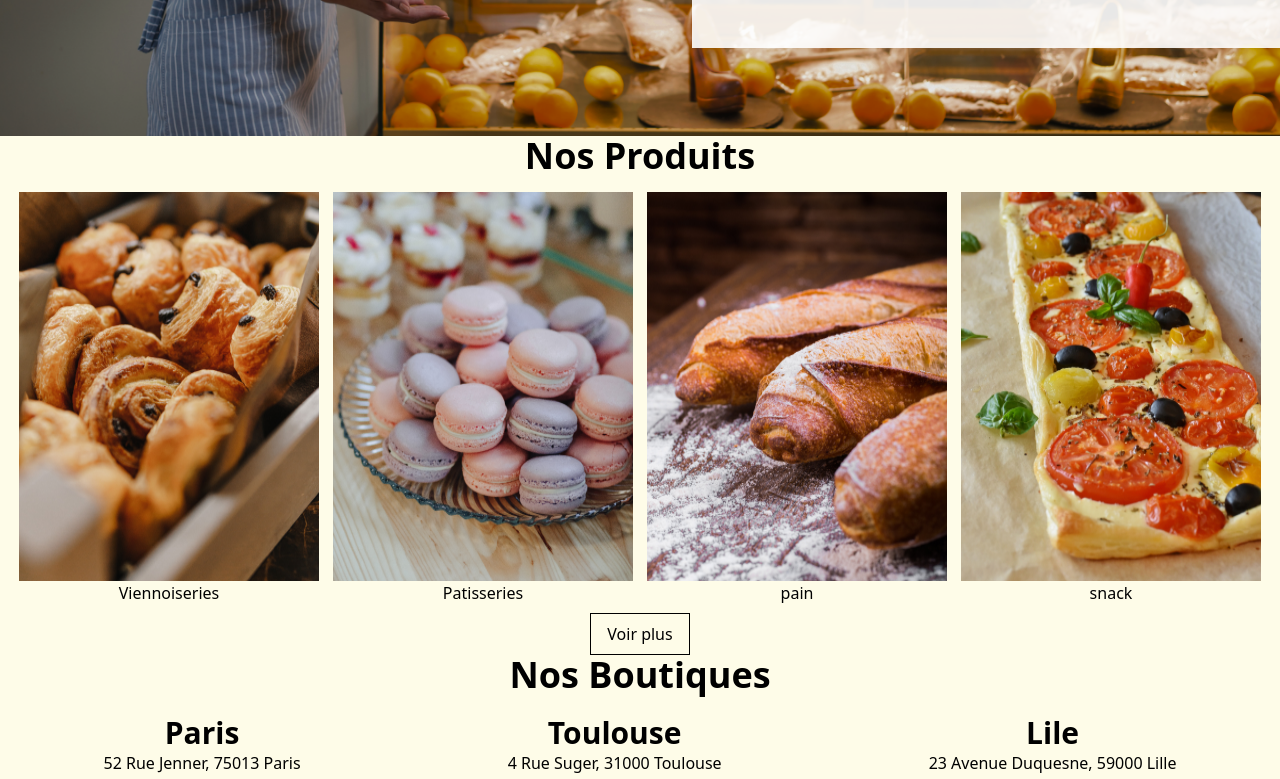
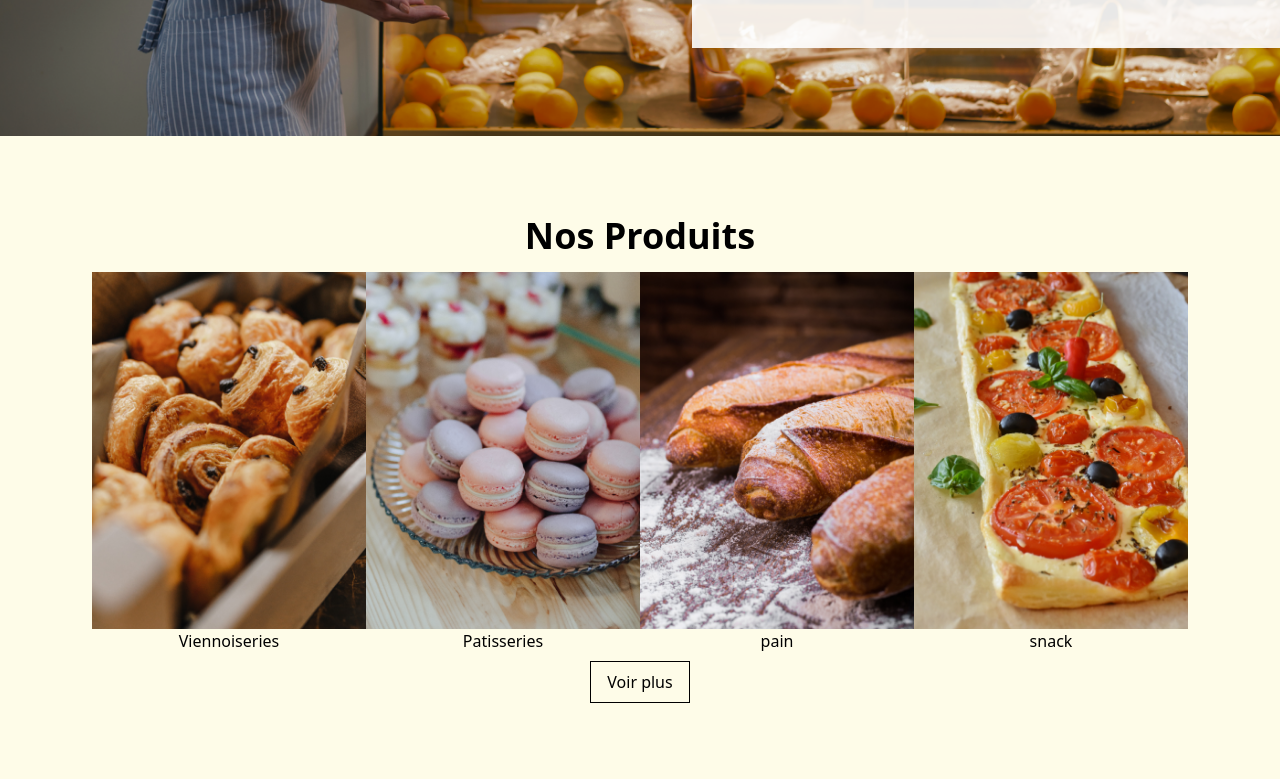
Before and after one commit to Krishanth0/Boulangeire, a React (Create React App) app in the folder boulangerie-app-react/: page / in a window 1280 px wide. Shown: the part 1560-2339 px from the top of the page. Built offline with nearby package versions, Linux system fonts and the light colour scheme; the HTML template or start-up script is replaced by a standard one.

Commit message:
++ajout de padding dans Product.jsx

```diff
--- a/boulangerie-app-react/src/components/Products.jsx
+++ b/boulangerie-app-react/src/components/Products.jsx
@@ -6,7 +6,7 @@
 
 const Products = () => {
   return (
-    <div className=' w-full h-full bg-yellow-50'>
+    <div className=' w-full h-full bg-yellow-50 p-20'>
       <div>
         <h1 className='text-black text-center text-4xl font-bold '>Nos Produits</h1>
       </div>
```
